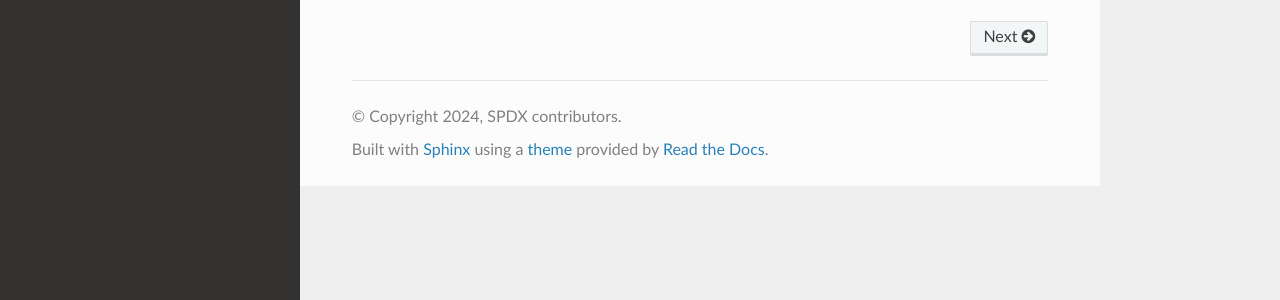
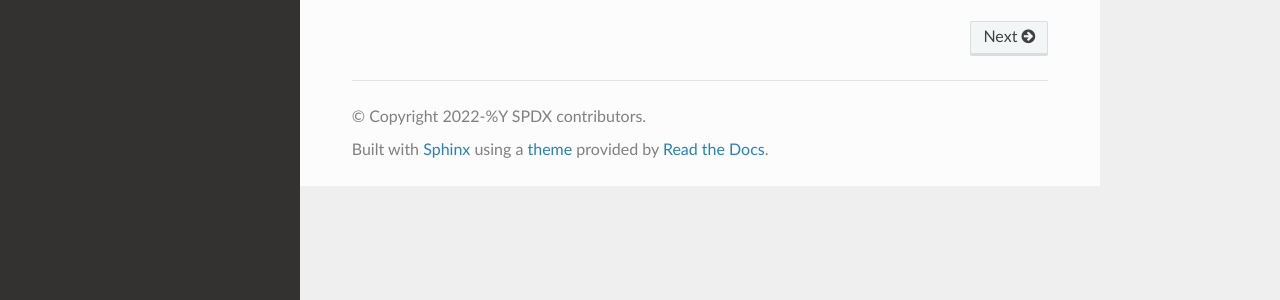
Before and after one commit to spdx/ntia-conformance-checker, a Sphinx documentation site: the page built from docs/index.rst, in a window 1280 px wide. Shown: the part 572-872 px from the top of the page. Built offline with Sphinx 7.4.7 and the Read the Docs theme 3.1.0, drawn with Linux system fonts in a browser that asks for light colours; part of the change alters nothing that is shown.

Commit message:
Fix copyright value
Signed-off-by: Arthit Suriyawongkul <arthit@gmail.com>

```diff
--- a/docs/conf.py
+++ b/docs/conf.py
@@ -14,11 +14,8 @@ sys.path.insert(0, os.path.abspath(".."))
 # -- Project information -----------------------------------------------------
 
 project = "NTIA Conformance Checker"
-copyright = "2024, SPDX contributors"
+project_copyright = "2022-%Y SPDX contributors"
 author = "SPDX contributors"
-
-# The full version, including alpha/beta/rc tags
-release = "3.1.0"
 
 # -- General configuration ---------------------------------------------------
 
```
